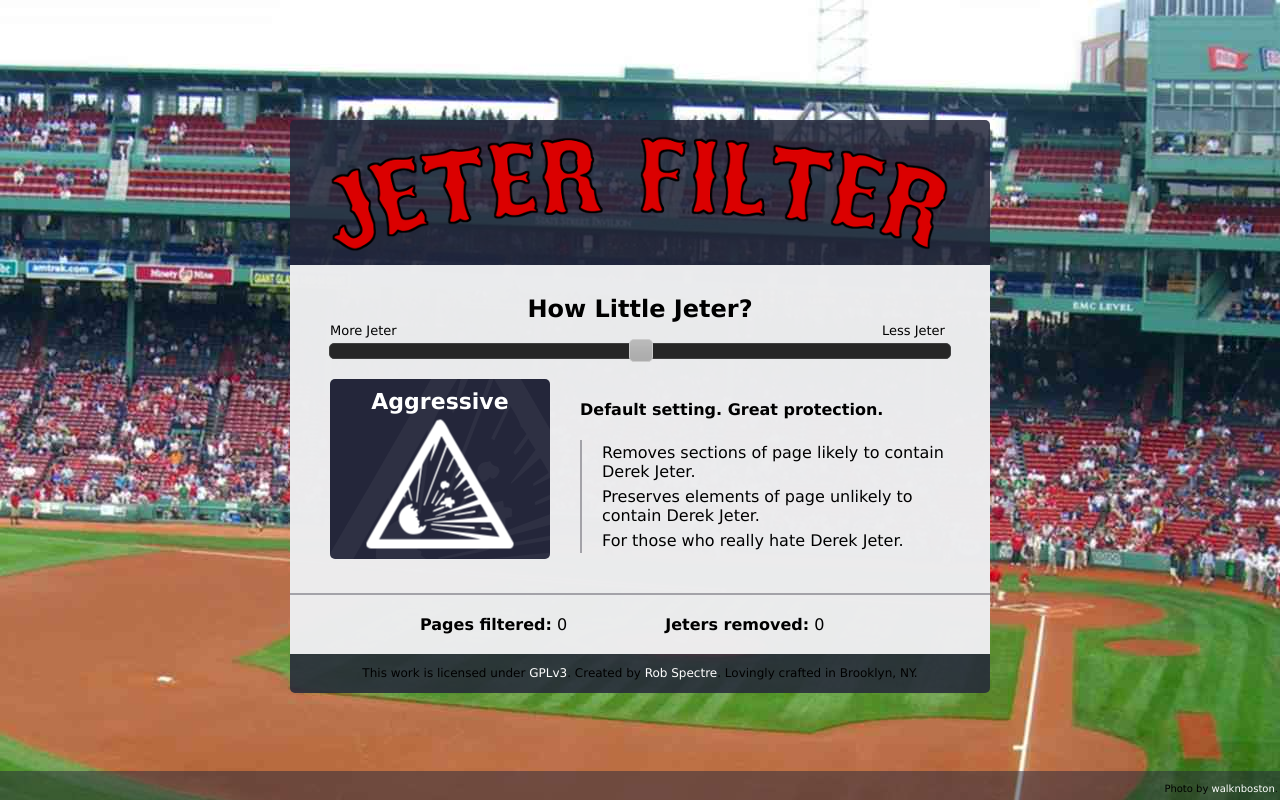
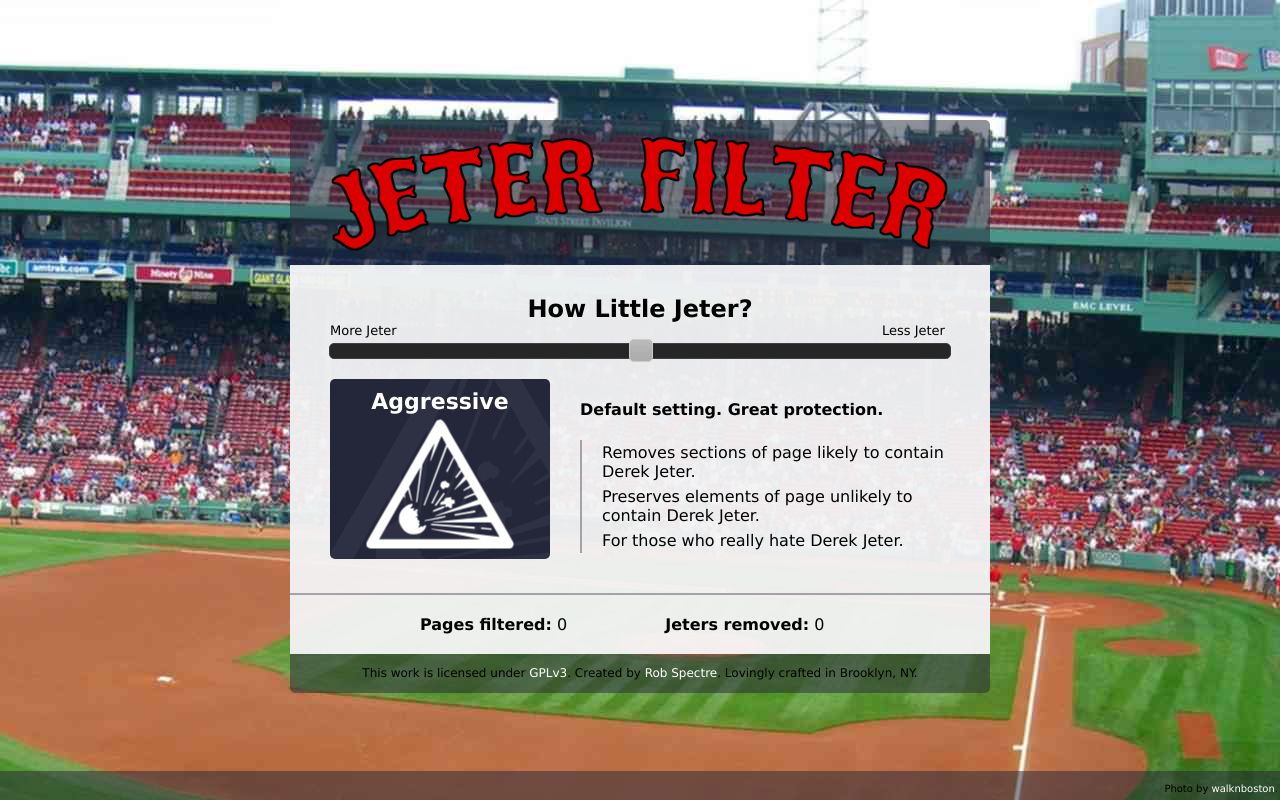
Before and after one commit to RobSpectre/Trump-Filter, a plain HTML site: page options.html in a window 1280 px wide. Drawn offline with Linux system fonts and the light colour scheme; a web font is replaced by a local one.

Commit message:
1) Fixed options opacity. 2) Added exclude_globs for github and jeterfilter.com.

```diff
--- a/styles/index.css
+++ b/styles/index.css
@@ -21,7 +21,7 @@
 }
 
 #container {
-	background: rgba(36, 38, 58, 0.85);
+	background: rgba(36, 38, 58, 0.5);
 	width: 700px;
 	margin: 0 auto 0 auto;
 	-webkit-border-radius: 5px;
```
Also changed, not shown: manifest.json.
